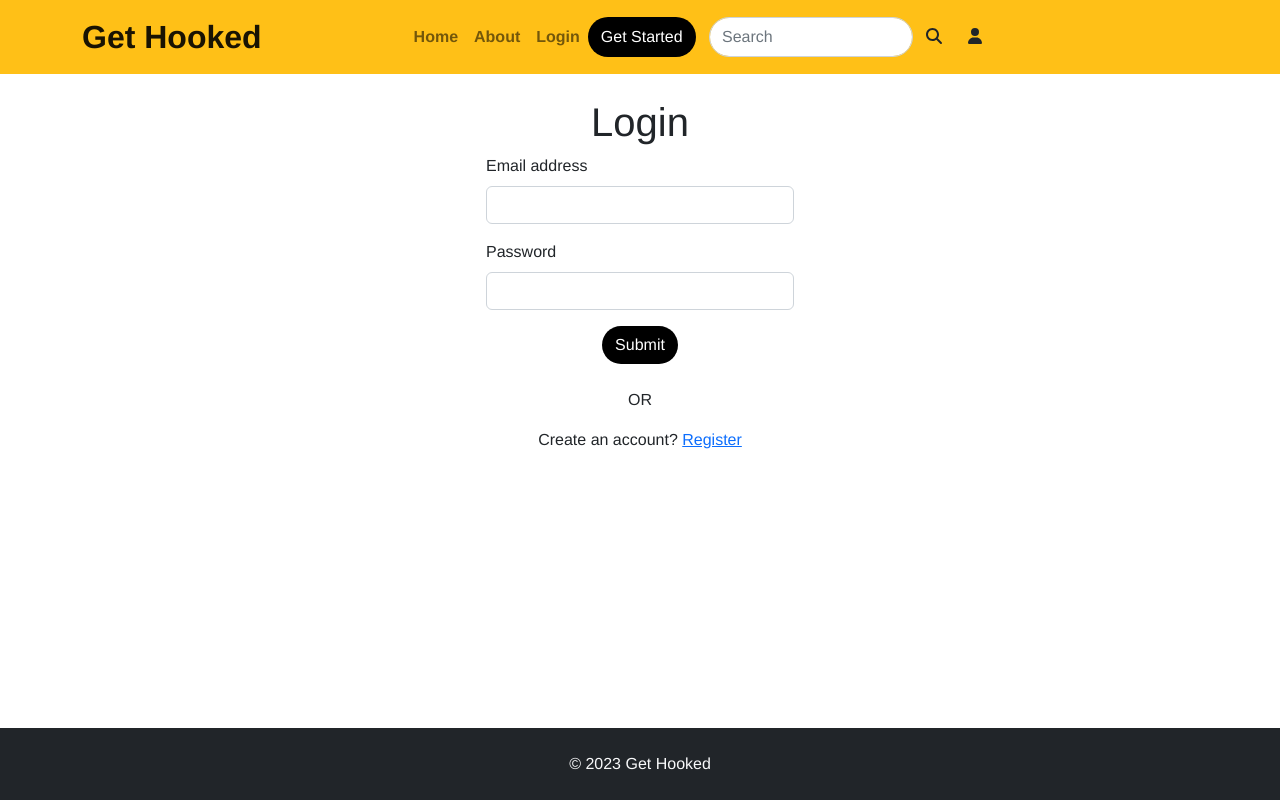
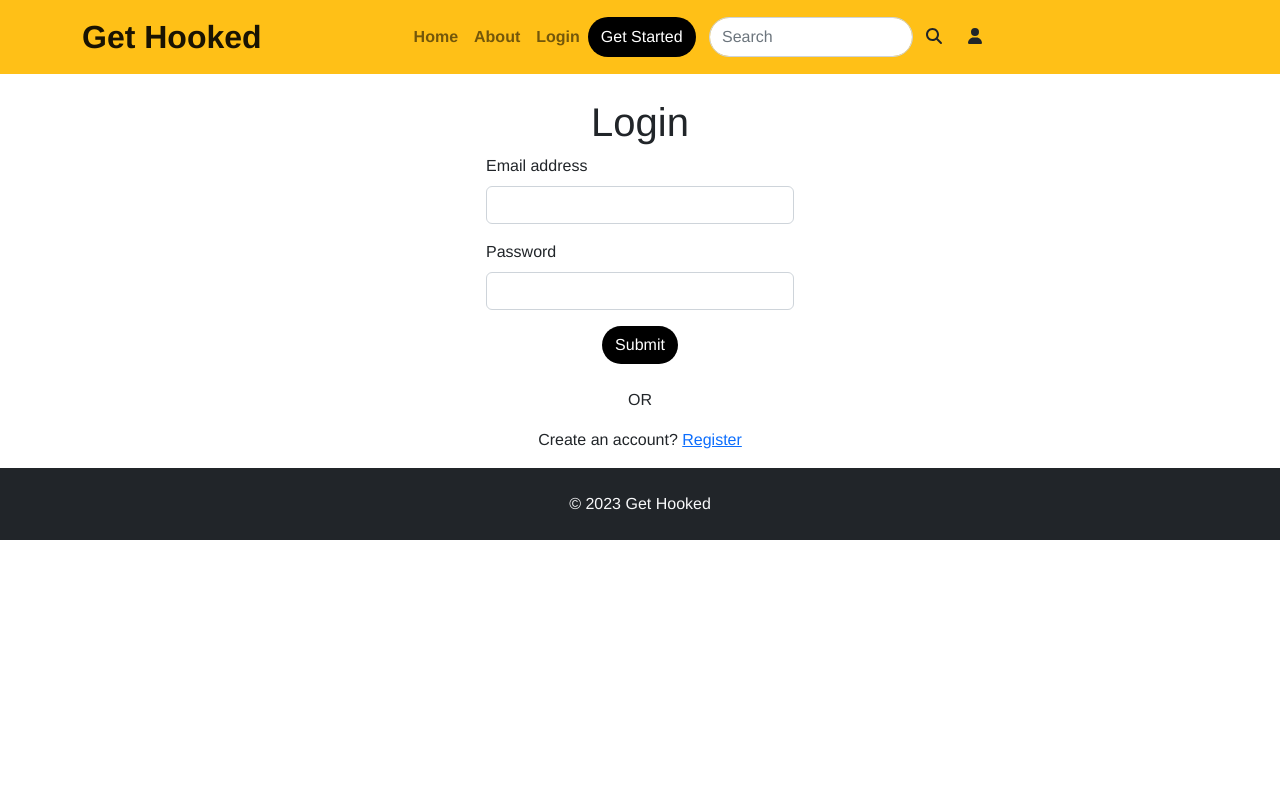
Before and after one commit to Pawankumar-shedage/Blog-App-Client-Side, a React (Vite) app: page /login in a window 1280 px wide. Built offline with nearby package versions, Linux system fonts and the light colour scheme.

Commit message:
Footer updated

```diff
--- a/src/Components/Footer.jsx
+++ b/src/Components/Footer.jsx
@@ -1,7 +1,7 @@
 export const Footer = () => {
   return (
     <>
-      <footer className="fixed-bottom bg-dark text-light py-4 pb-2">
+      <footer className="sticky-bottom bg-dark text-light py-4 pb-2">
         <div className="container text-center">
           <p>&copy; 2023 Get Hooked</p>
         </div>
```
